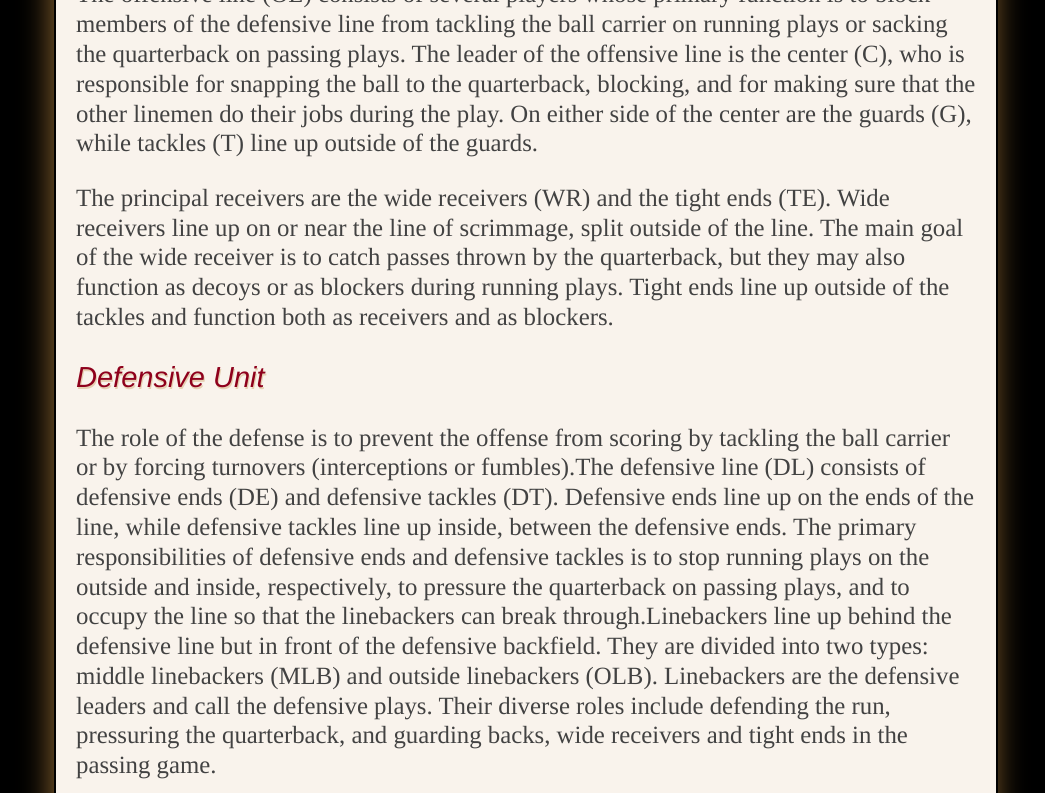
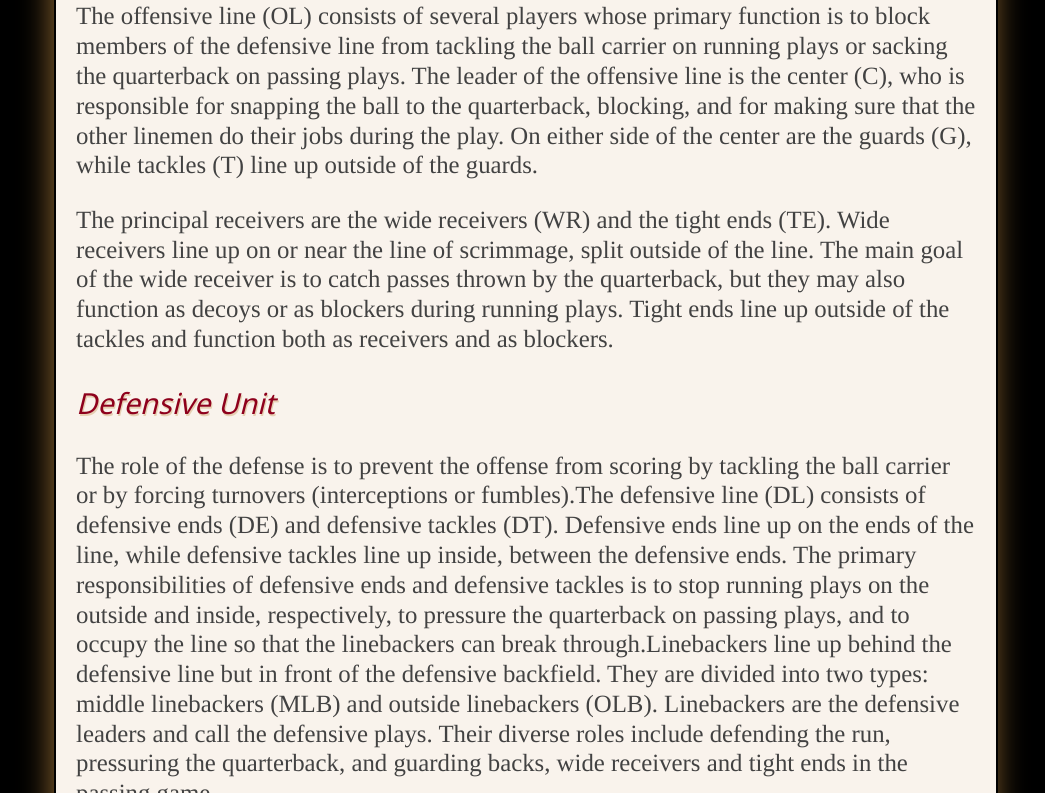
Before and after one commit to NBESS/DWS1, a plain HTML site: page project2/index.html in a window 1280 px wide. Shown: the part 2007-2800 px from the top of the page, without its empty margins (114-1159 px from the left). Drawn offline with Linux system fonts and the light colour scheme; a web font is replaced by a local one.

Commit message:
Corrected spelling on the name of heading font-family

```diff
--- a/project2/css/main.css
+++ b/project2/css/main.css
@@ -59,7 +59,7 @@ h1	{
 	}
 
 h2, h3	{
-	font-family: "Nato Sans", Helvetica, sans-serif;
+	font-family: "Noto Sans", Helvetica, sans-serif;
 	font-weight: 400;
 	text-shadow: 1px 2px 0px HSL(35, 50%, 80%);
 	}
```
